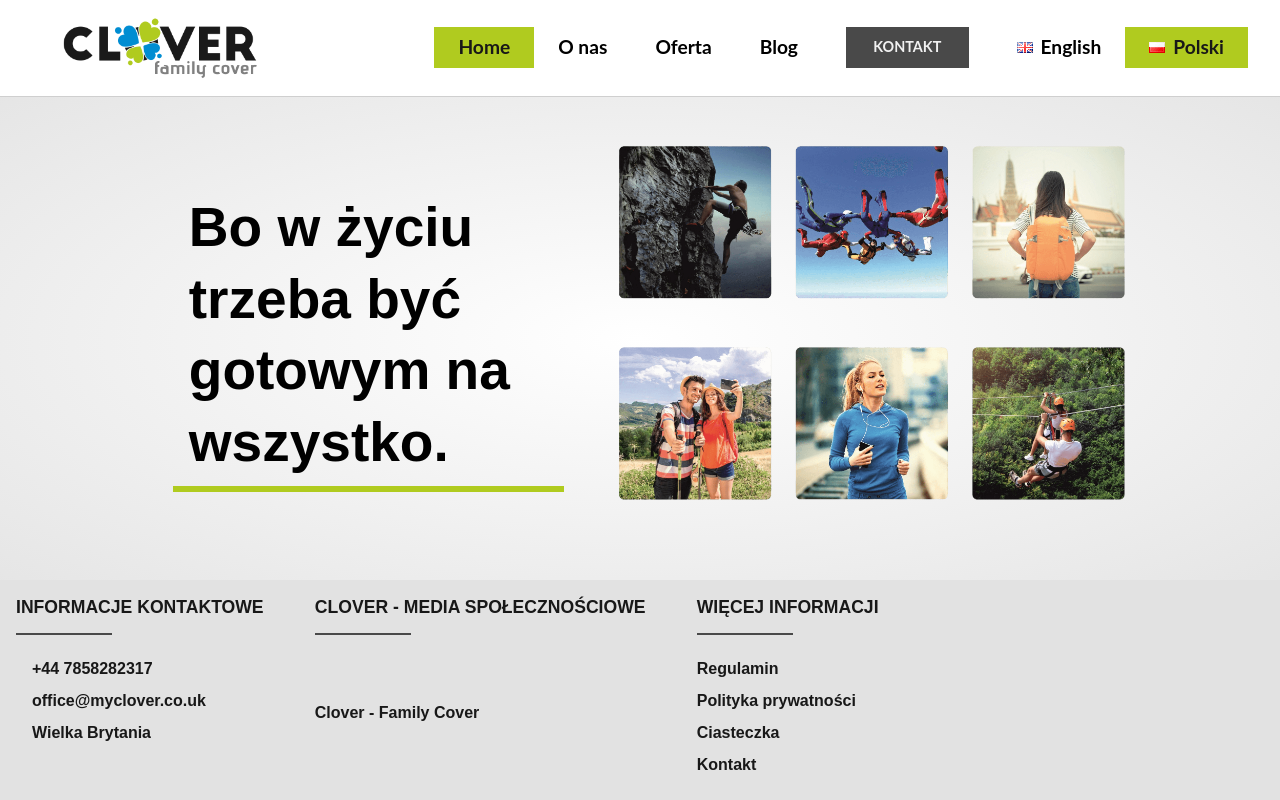
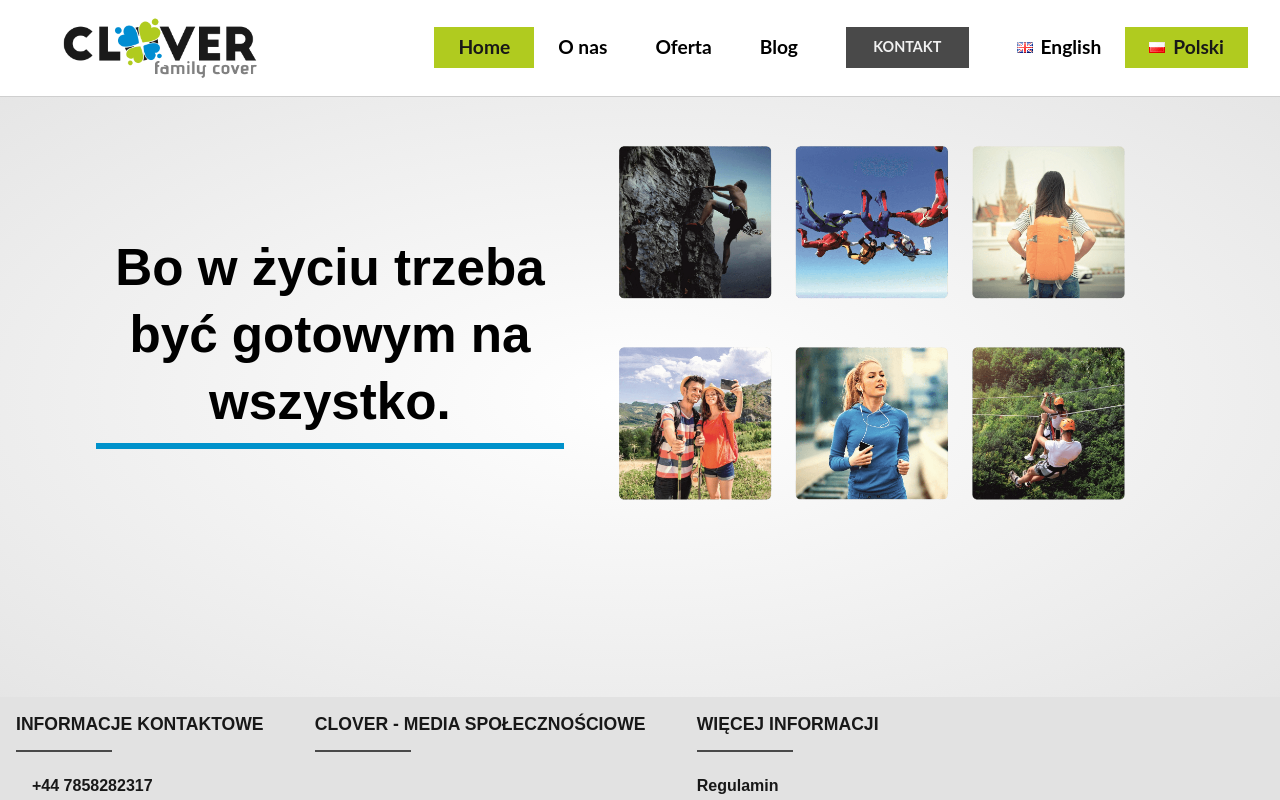
Before and after one commit to TZ-fn/MyClover, a React (Vite) app: page / in a window 1280 px wide. Shown: the top 800 px of the page. Built offline with nearby package versions, Linux system fonts and the light colour scheme; some icons are missing; a web font is replaced by a local one.

Commit message:
fix: improve the styling

```diff
--- a/src/components/HeroBanner/HeroBanner.module.scss
+++ b/src/components/HeroBanner/HeroBanner.module.scss
@@ -1,6 +1,7 @@
 .mainWrapper {
   margin: auto;
   padding: 0 6rem;
+  min-height: 75vh;
   background: radial-gradient(hsl(0, 0%, 100%), hsl(0, 0%, 90%));
 }
 
@@ -14,10 +15,19 @@
 .heroTextOne,
 .heroTextTwo {
   padding: 0.5rem 1rem;
+  font-family: "AlegreyaSans", sans-serif;
+  text-align: center;
+}
+
+.heroTextOne {
   margin-left: 6vw;
-  font-family: "AlegreyaSans", sans-serif;
   font-size: 4.3vw;
   border-bottom: 6px solid var(--accent-color-green);
+}
+
+.heroTextTwo {
+  font-size: 4vw;
+  border-bottom: 6px solid var(--accent-color-blue);
 }
 
 .heroImageOne,
```
